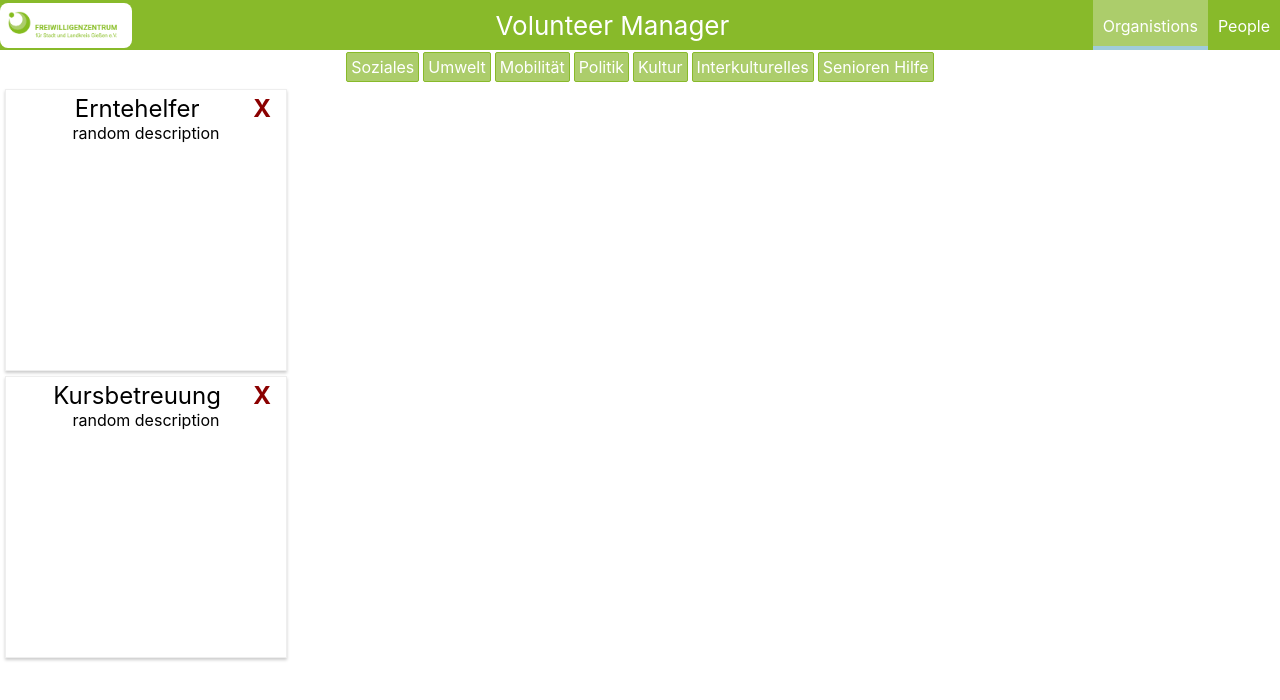
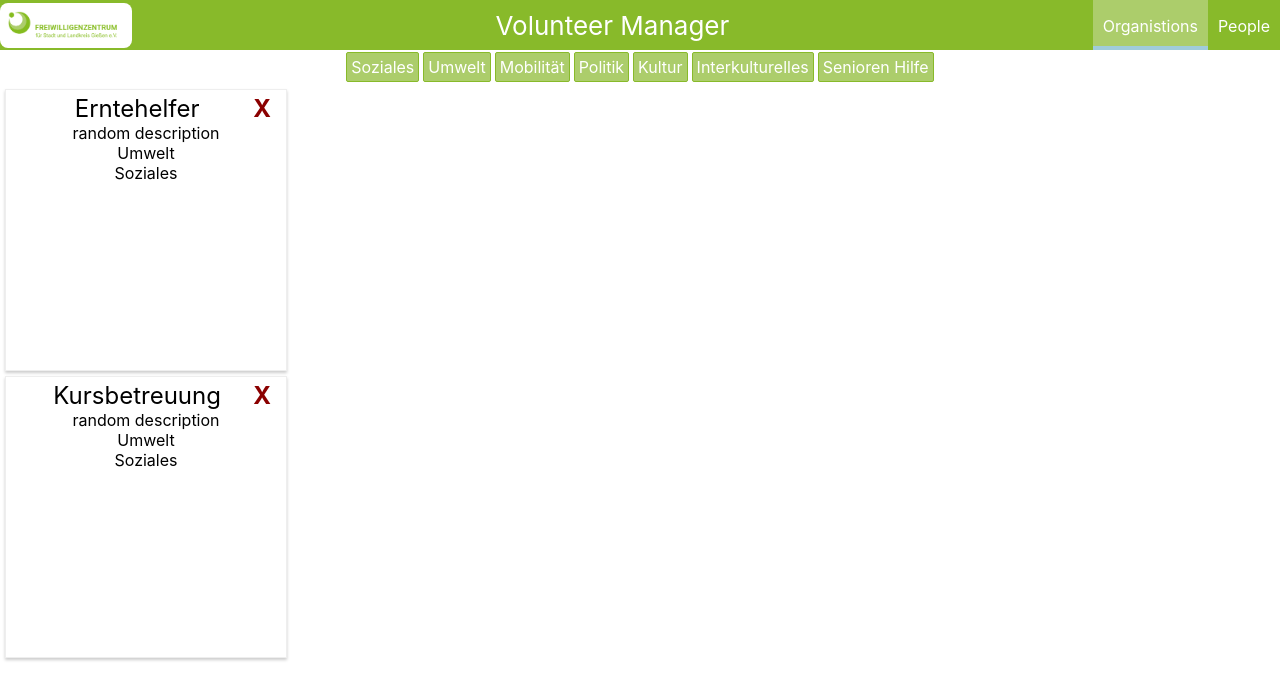
Before and after one commit to BaseVentura/Mule, a React (Create React App) app: page / in a window 1280 px wide. Shown: the top 700 px of the page. Built offline with nearby package versions, Linux system fonts and the light colour scheme.

Commit message:
started to render labels

```diff
--- a/src/Components/VolunteerJobs/VolunteerJobList/VolunteerJobList.js
+++ b/src/Components/VolunteerJobs/VolunteerJobList/VolunteerJobList.js
@@ -3,11 +3,15 @@ import React from 'react';
 import style from './VolunteerJobList.module.css'
 
 const VolunteerJobList = ({jobs,labels}) => {
+
+
     return (
     jobs.map((job)=> <div className={style.Job}>
-            <div className={style.Title}>{job.name}<span className={style.close}>X</span></div>
+            <div key={job.id} className={style.Title}>{job.name}<span className={style.close}>X</span></div>
             <div>{job.description}</div>
-            {/* {labels.find()}  */}
+    {jobs.map(job => labels.filter(label => job.LabelIds.includes(label.id))).map((activeLabel)=> {
+        console.log(activeLabel)
+        return <div>{activeLabel[0].name}</div>})}
         </div>)
     );
 };
```
